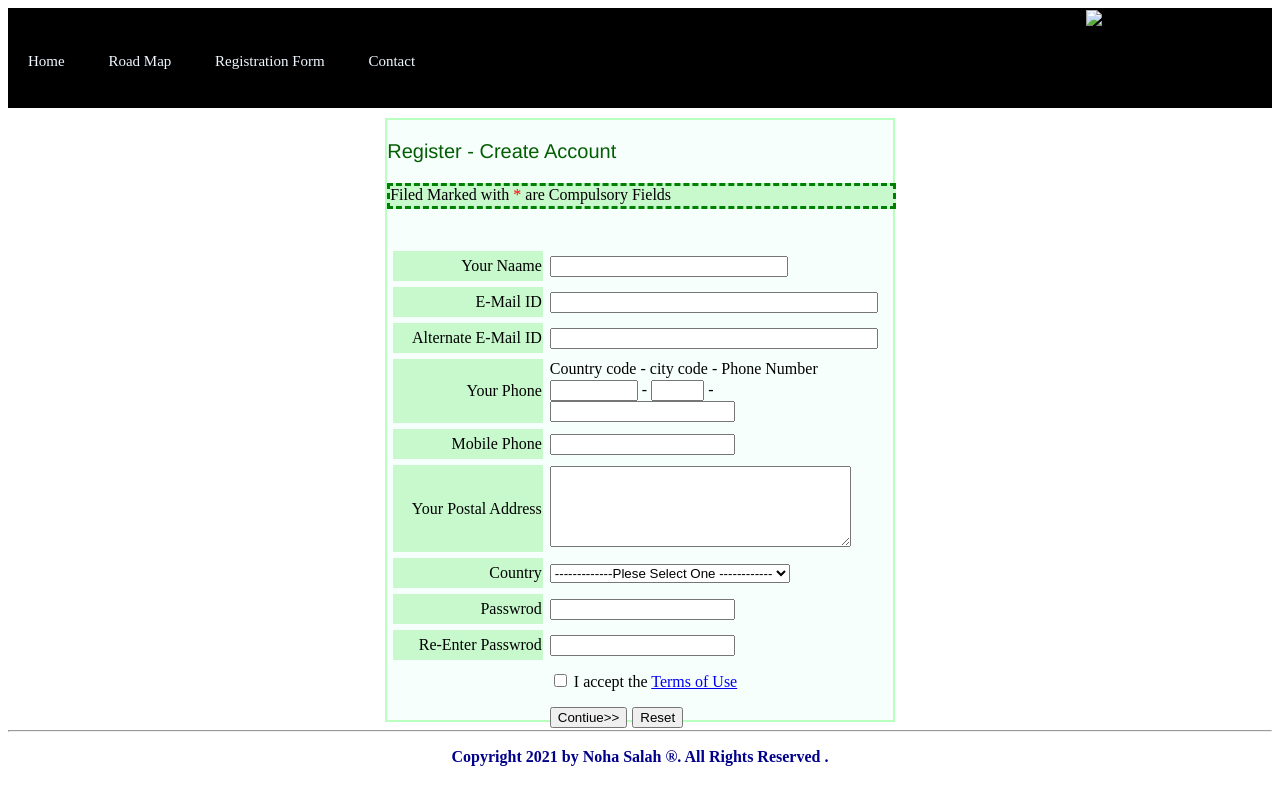
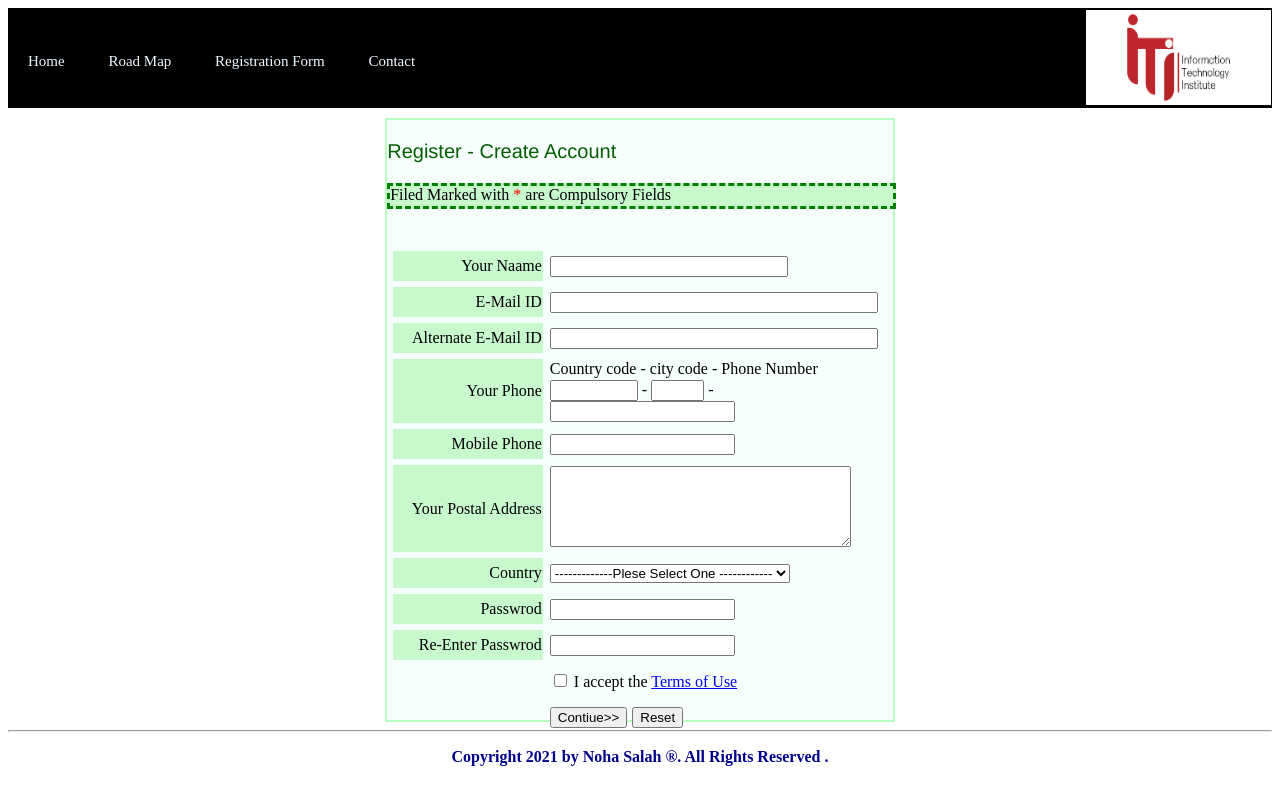
Before and after one commit to Ahmed-Khalil-96/Ahmed, a plain HTML site: page llab1/Form.html in a window 1280 px wide. Drawn offline with Linux system fonts and the light colour scheme.

Commit message:
Ahmed's First ITI Lab

```diff
--- a/llab1/Form.html
+++ b/llab1/Form.html
@@ -11,7 +11,7 @@
 
         <nav>
 
-            <img class="ITI" src="ITI_logo.png" alt="ITI">
+            <img class="ITI" src="imgs/ITI_logo.png" alt="ITI">
 
             <ul>
                 <li><a href="Index.html">Home</a></li>
```
Also changed, not shown: llab1/roadmap.html (+1 -1 lines).
